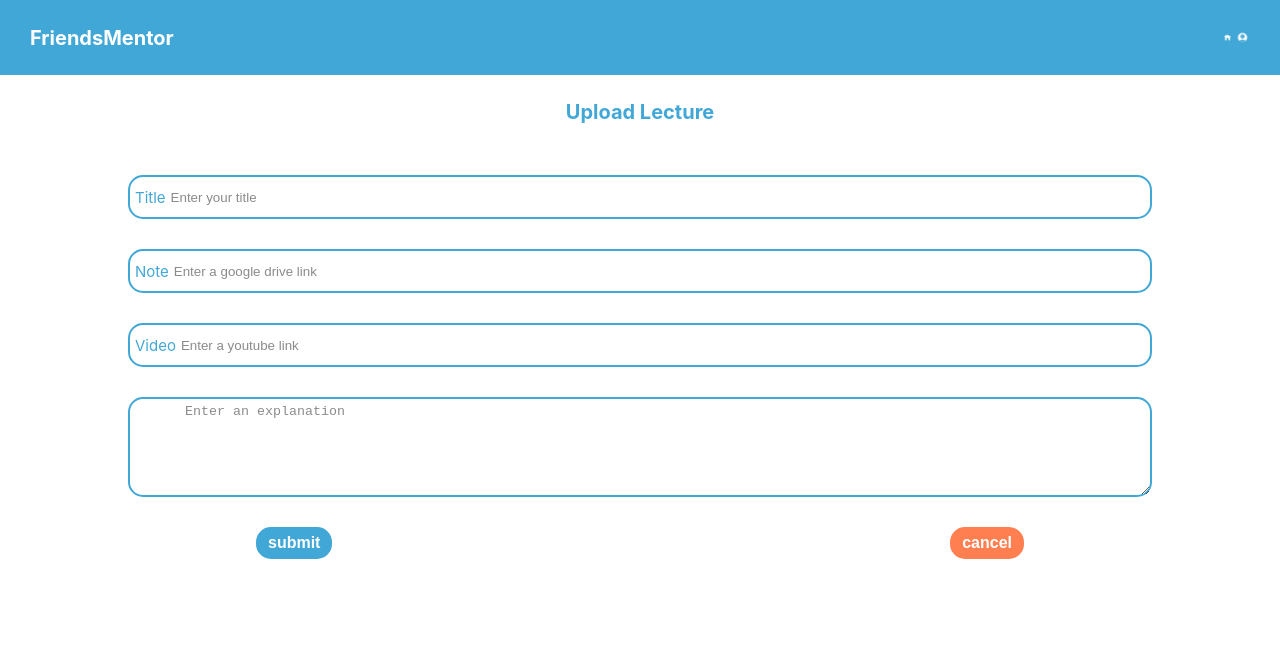
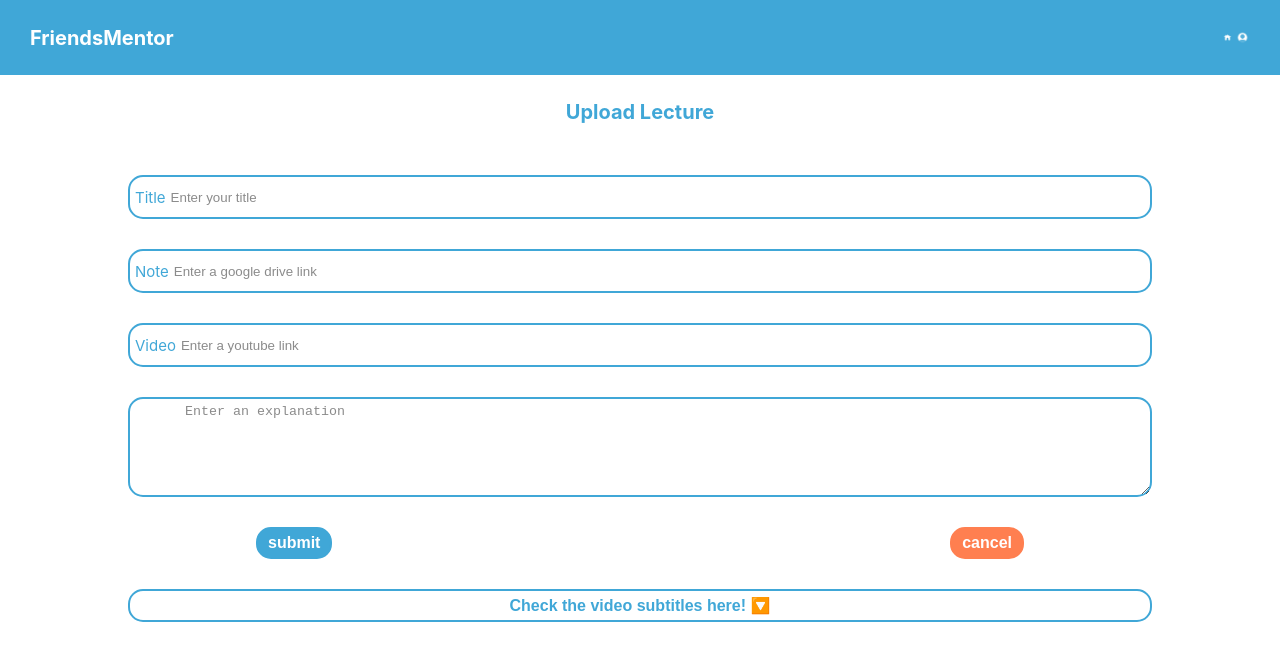
Before and after one commit to 2ood/friends-tutor, a React (Create React App) app in the folder frontend/: page /lecture/upload in a window 1280 px wide. Shown: the top 660 px of the page. Built offline with nearby package versions, Linux system fonts and the light colour scheme.

Commit message:
feat(component) : made the subtitle button on LectureUploadPage

```diff
--- a/frontend/src/pages/LectureUploadPage.jsx
+++ b/frontend/src/pages/LectureUploadPage.jsx
@@ -16,7 +16,9 @@ function LectureUploadPage(){
             <Styled.Buttongroup>
                 <Styled.ThemedButton size="10px" theme="primary">submit</Styled.ThemedButton>
                 <Styled.ThemedButton size="10px" theme="accent">cancel</Styled.ThemedButton>
+
             </Styled.Buttongroup>
+            <Styled.ThemedButton size="50px" theme="secondary">Check the video subtitles here! 🔽</Styled.ThemedButton>
         </Styled.MainBodyFrame>
     </>);
 }
```
